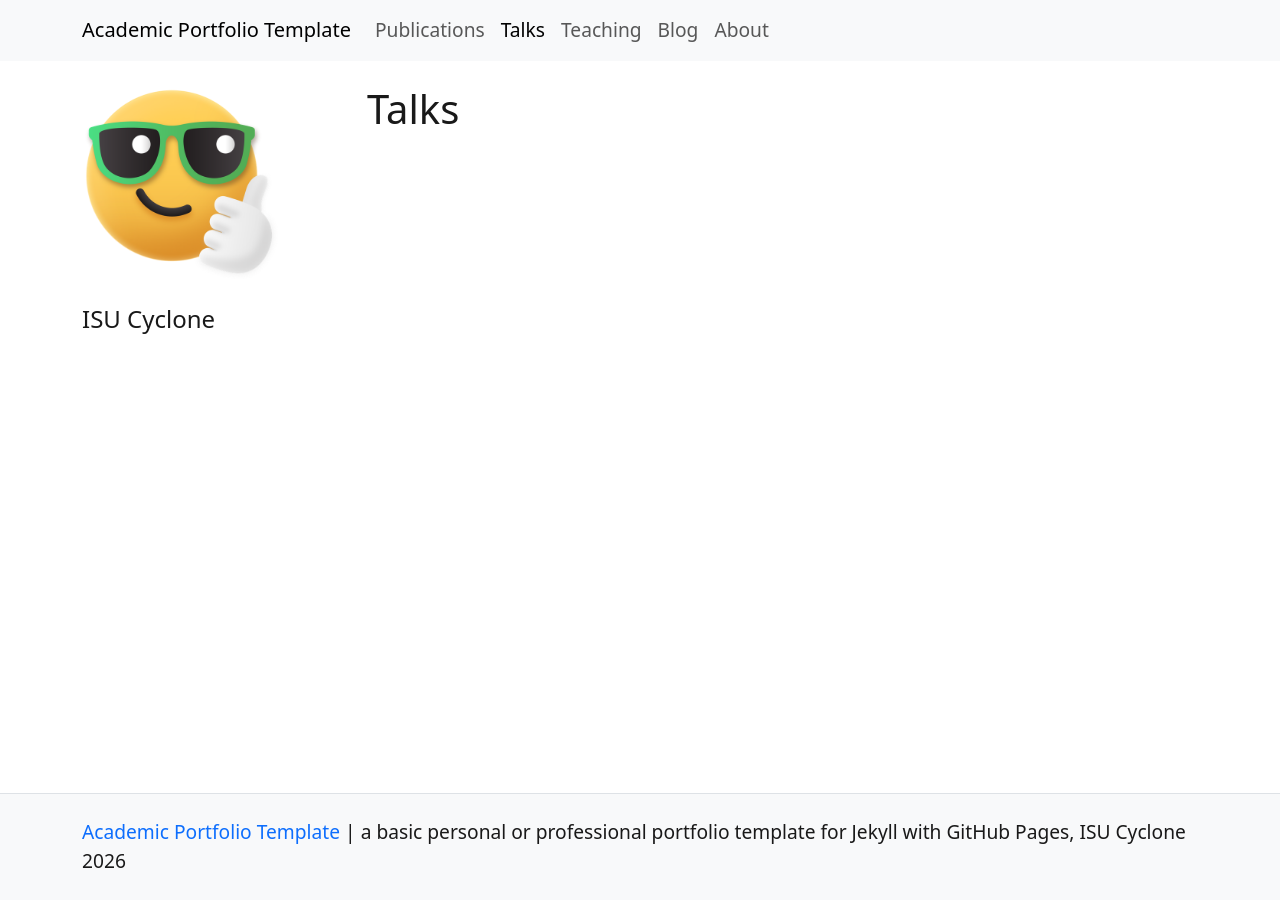
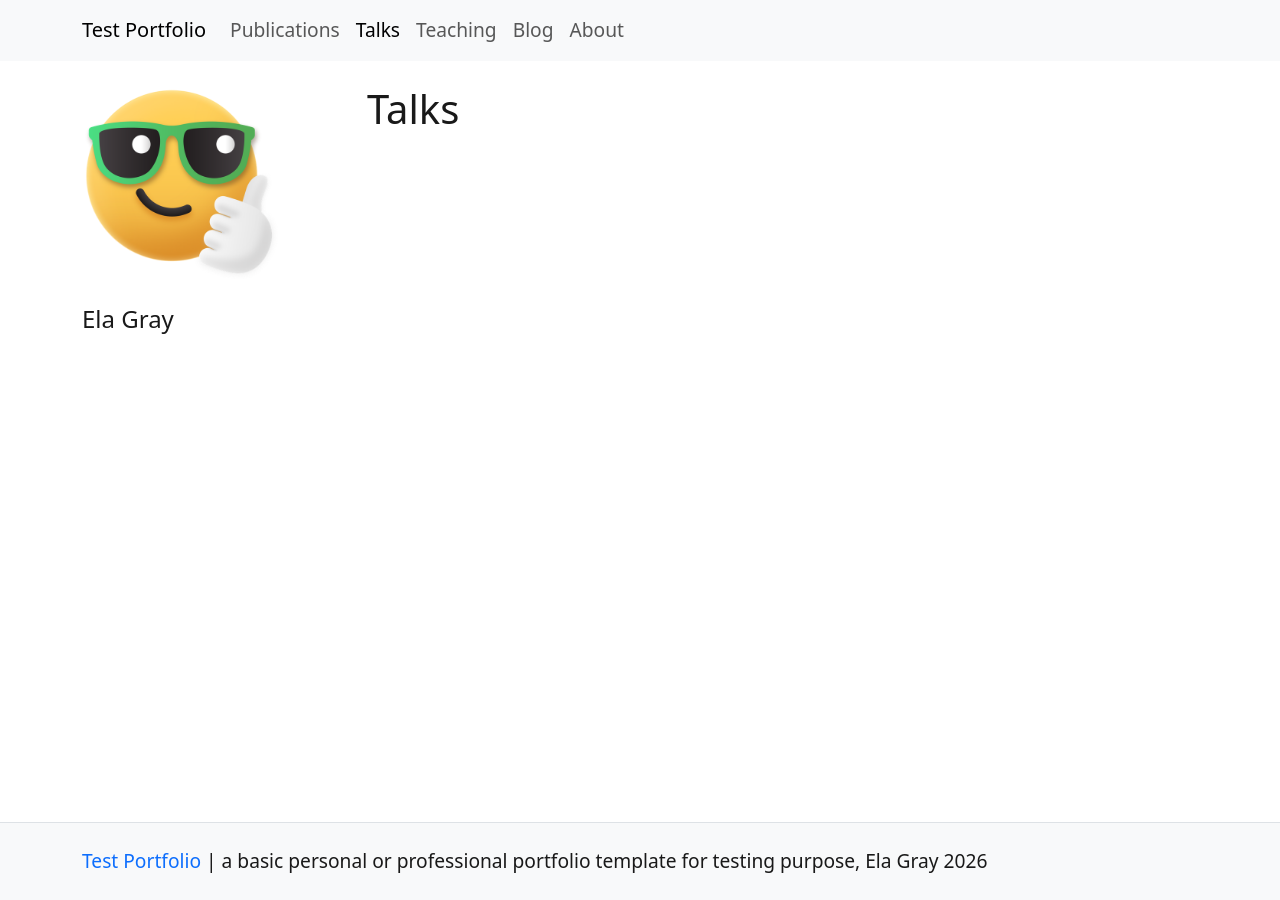
Before and after one commit to coldmoon1618/test-portfolio, a Jekyll site: the page built from pages/talks.md, in a window 1280 px wide. Built offline with Jekyll 4.4.1, drawn with Linux system fonts in a browser that asks for light colours; nearby versions of some CDN libraries.

Commit message:
Edit site settings

```diff
--- a/_config.yml
+++ b/_config.yml
@@ -9,10 +9,10 @@
 #######
 # SITE SETTINGS
 #
-title: Academic Portfolio Template
-description: "a basic personal or professional portfolio template for Jekyll with GitHub Pages"
+title: Test Portfolio
+description: "a basic personal or professional portfolio template for testing purpose"
 year: 2026
-author: ISU Cyclone
+author: Ela Gray
 bio:
 
 # PERSONAL URLS
```
